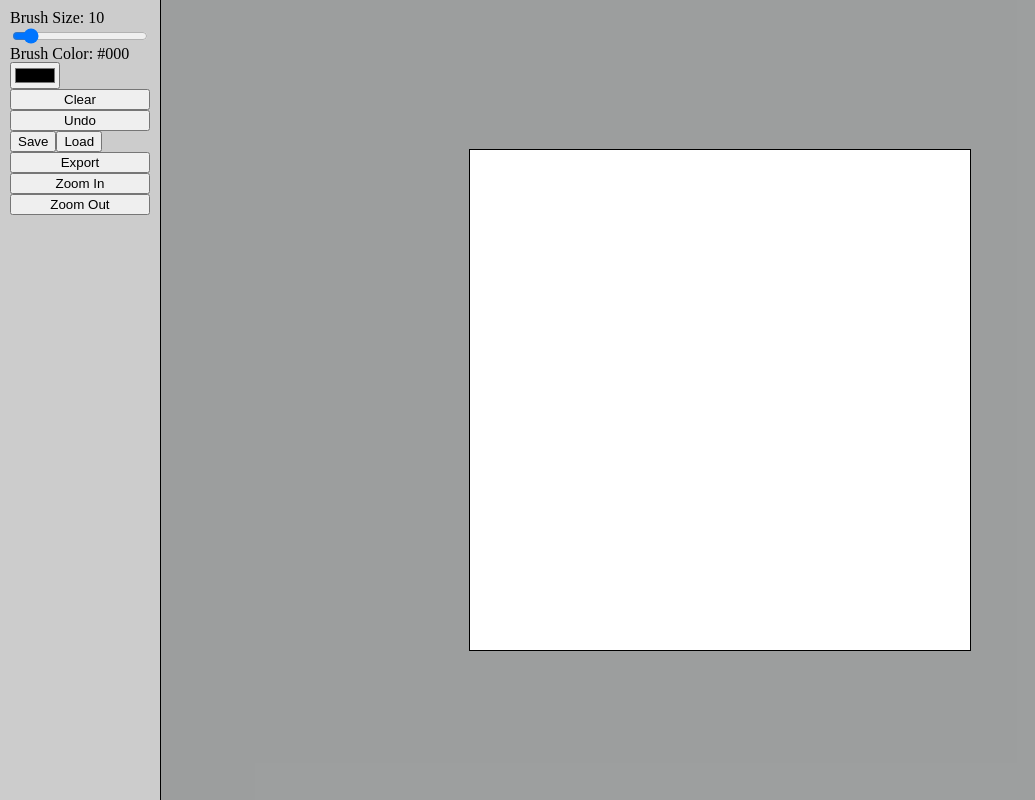
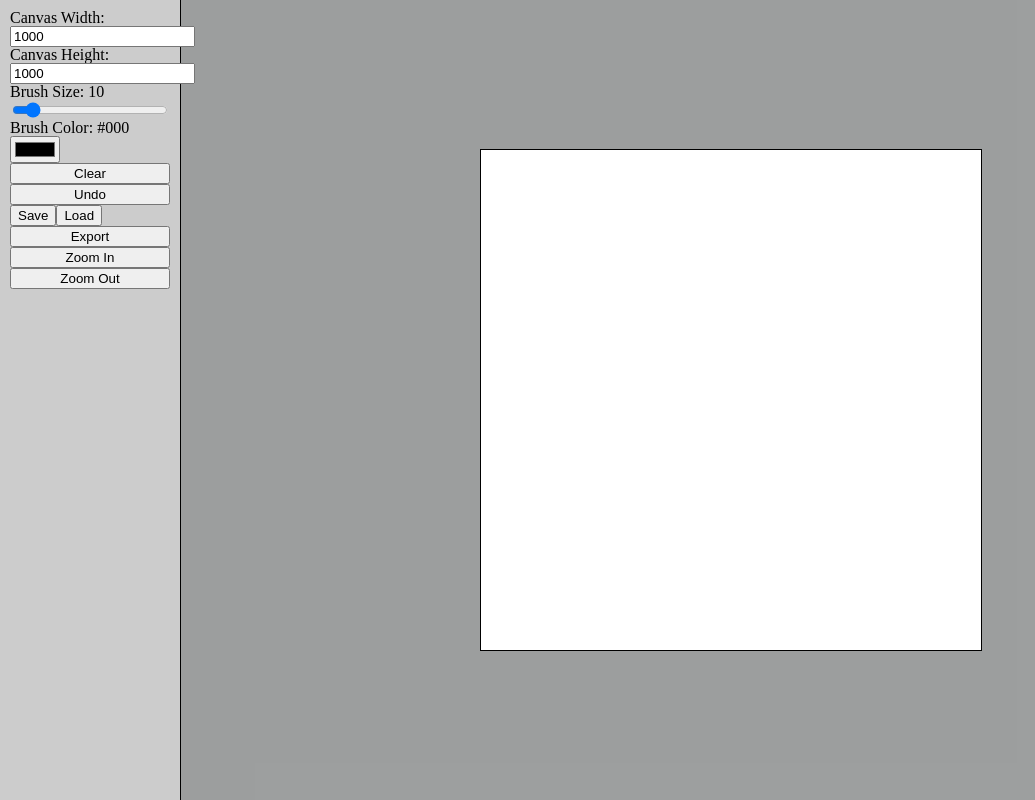
Before and after one commit to AtillaDev/Collaborative-Canvas, a React (Vite) app in the folder colaborative-canvas/: page / in a window 1280 px wide. Shown: the whole page, without its empty margins (0-1035 px from the left). Built offline with nearby package versions, Linux system fonts and the light colour scheme.

Commit message:
Add canvas resize functionality with dynamic input refactor; preserve drawing on resize not working yet

```diff
--- a/colaborative-canvas/src/App.css
+++ b/colaborative-canvas/src/App.css
@@ -65,8 +65,8 @@ canvas {
   /* transform: translateX(50% - width);
   transform: translateY(50%); */
   /* height: 100vh; */
-  width: 500px;
-  height: 500px;
+  /* width: 500px; */
+  /* height: 500px; */
   /* flex: 1; */
   /* width: calc(100vw - 180px); */
 }
--- a/colaborative-canvas/src/components/Canvas/Canvas.jsx
+++ b/colaborative-canvas/src/components/Canvas/Canvas.jsx
@@ -71,7 +71,6 @@ function Canvas() {
   //   };
   // }, []);
 
-  // FIXME The starting dot sometimes dosent connect with the rest of the brush stroke
   // Painting logic
   useEffect(() => {
     const canvas = canvasRef.current;
@@ -119,22 +118,6 @@ function Canvas() {
       e.preventDefault();
     }
 
-    // function draw(e) {
-    //   if (!paintingRef.current) return;
-
-    //   const [x, y] = getCanvasPosition(e);
-
-    //   ctxt.lineWidth = brushSizeRef.current;
-    //   ctxt.strokeStyle = brushColorRef.current;
-    //   ctxt.lineJoin = 'round';
-    //   ctxt.lineCap = 'round';
-
-    //   ctxt.lineTo(x, y);
-    //   ctxt.stroke();
-    //   ctxt.beginPath();
-    //   ctxt.moveTo(x, y);
-    // }
-
     // Draw using smooth lines
     function draw(e) {
       if (!paintingRef.current) return;
@@ -167,6 +150,22 @@ function Canvas() {
       ctxt.quadraticCurveTo(p1.x, p1.y, mid2.x, mid2.y);
       ctxt.stroke();
     }
+
+    // function draw(e) {
+    //   if (!paintingRef.current) return;
+
+    //   const [x, y] = getCanvasPosition(e);
+
+    //   ctxt.lineWidth = brushSizeRef.current;
+    //   ctxt.strokeStyle = brushColorRef.current;
+    //   ctxt.lineJoin = 'round';
+    //   ctxt.lineCap = 'round';
+
+    //   ctxt.lineTo(x, y);
+    //   ctxt.stroke();
+    //   ctxt.beginPath();
+    //   ctxt.moveTo(x, y);
+    // }
 
     workspace.addEventListener('wheel', handleWheel);
     canvas.addEventListener('mousedown', startPosition);
@@ -280,11 +279,34 @@ function Canvas() {
     });
   }, []);
 
-  // // Resumes the users last saved drawing on launch
-  // useEffect(() => {
-  // loadDrawing();
-  //   // eslint-disable-next-line react-hooks/exhaustive-deps
-  // }, []);
+  function resizeWidth(widthForResize) {
+    // if (widthForResize >= 10) {
+    setCanvasSize((prev) => {
+      if (widthForResize >= 10 && canvasSize.height >= 10) {
+        loadDrawing();
+      }
+      if (widthForResize) {
+        return { ...prev, width: widthForResize };
+      }
+    });
+    // }
+  }
+
+  function resizeHeight(heightForResize) {
+    setCanvasSize((prev) => {
+      if (heightForResize >= 10 && canvasSize.width >= 10) {
+        loadDrawing();
+      }
+      if (heightForResize) {
+        return { ...prev, height: heightForResize };
+      }
+    });
+  }
+
+  // Resumes the users last saved drawing on launch
+  useEffect(() => {
+    loadDrawing();
+  }, [loadDrawing]);
 
   return (
     <>
@@ -300,6 +322,9 @@ function Canvas() {
         onExport={exportAsImage} // Download data for current drawing
         onZoomIn={zoomIn}
         onZoomOut={zoomOut}
+        canvasSize={canvasSize}
+        onResizeWidth={resizeWidth}
+        onResizeHeight={resizeHeight}
       />
       <div
         className="workspace"
@@ -313,7 +338,11 @@ function Canvas() {
           id="canvas"
           aria-label="Drawing canvas" // Save to history on mouseup (final stroke)
           onMouseUp={saveToHistory}
-          style={{ scale: transform.scale }}
+          style={{
+            scale: transform.scale,
+            width: canvasSize.width / 2,
+            height: canvasSize.height / 2,
+          }}
           width={canvasSize.width}
           height={canvasSize.height}
           // width={500}
--- a/colaborative-canvas/src/components/Toolbar/Toolbar.jsx
+++ b/colaborative-canvas/src/components/Toolbar/Toolbar.jsx
@@ -1,4 +1,5 @@
 import PropTypes from 'prop-types';
+import { useCallback, useState } from 'react';
 
 function Toolbar({
   brushSize,
@@ -12,10 +13,109 @@ function Toolbar({
   onExport,
   onZoomIn,
   onZoomOut,
+  canvasSize,
+  onResizeWidth,
+  onResizeHeight,
 }) {
+  const [resizeWidthInput, setResizeWidthInput] = useState(canvasSize.width);
+  const [resizeHeightInput, setResizeHeightInput] = useState(canvasSize.height);
+
+  const handleEnter = useCallback((e, value, setValue) => {
+    // Allow: numbers (0-9), backspace, delete, arrow keys, enter, and one dot (.)
+    if (
+      !/[\d]/.test(e.key) && // Allow digits
+      ![
+        'Backspace',
+        'Delete',
+        'ArrowLeft',
+        'ArrowRight',
+        'ArrowUp',
+        'ArrowDown',
+        'Enter',
+      ].includes(e.key) &&
+      e.key !== '.' // Allow a single decimal point
+    ) {
+      e.preventDefault();
+    }
+
+    // Prevent multiple dots
+    if (e.key === '.' && e.target.value.includes('.')) {
+      e.preventDefault();
+    }
+
+    if (e.key === 'Enter' && value) {
+      // Clear zeros in frot of the number like 0100 = 100
+      e.target.value = value;
+      setValue(value);
+    }
+  }, []);
+
   return (
     <div className="toolbar" style={{ padding: '10px', background: '#ccc' }}>
-      {/* Brush size slider */}
+      {/* FIXME make input values refactor themselves after the user
+       presses enter rather then during he types. Example input is 10 100 after the user
+       presses enter it should then be changed to 10 000*/}
+      <div className="resize-width-wrapper">
+        <label htmlFor="resizeWidth">Canvas Width:</label>
+        <input
+          className="canvas-resize-input"
+          type="number"
+          id="resizeWidth"
+          value={resizeWidthInput}
+          onChange={(e) => {
+            const newValue = Math.abs(Number(e.target.value));
+            // Dont change value to 0 after second . is added
+            if (/^\d*\.?\d*$/.test(newValue)) {
+              if (!newValue) {
+                setResizeWidthInput(1);
+              } else if (newValue >= 10000) {
+                setResizeWidthInput(10000);
+              } else {
+                setResizeWidthInput(newValue);
+              }
+            }
+          }}
+          // On Unfocus
+          onBlur={(e) => {
+            onResizeWidth(resizeWidthInput);
+            e.target.value = canvasSize.width;
+          }}
+          onKeyDown={(e) => {
+            handleEnter(e, resizeWidthInput, onResizeWidth);
+          }}
+        />
+      </div>
+      <div className="resize-height-wrapper">
+        <label htmlFor="resizeHeight">Canvas Height:</label>
+        <input
+          className="canvas-resize-input"
+          type="number"
+          id="resizeHeight"
+          value={resizeHeightInput}
+          onChange={(e) => {
+            const newValue = Math.abs(Number(e.target.value));
+            // Dont change value to 0 after second . is added
+            if (/^\d*\.?\d*$/.test(newValue)) {
+              if (!newValue) {
+                setResizeHeightInput(1);
+              } else if (newValue >= 10000) {
+                setResizeHeightInput(10000);
+              } else {
+                setResizeHeightInput(newValue);
+              }
+            }
+          }}
+          // On Unfocus
+          onBlur={(e) => {
+            onResizeHeight(resizeHeightInput);
+            e.target.value = canvasSize.height;
+          }}
+          onKeyDown={(e) => {
+            handleEnter(e, resizeHeightInput, onResizeHeight);
+          }}
+        />
+      </div>
+
       <label htmlFor="brushSize" className="brush-size-slider-label">
         Brush Size: {brushSize}
       </label>
@@ -89,6 +189,10 @@ Toolbar.propTypes = {
   onExport: PropTypes.func.isRequired,
   onZoomIn: PropTypes.func.isRequired,
   onZoomOut: PropTypes.func.isRequired,
+
+  canvasSize: PropTypes.object.isRequired,
+  onResizeWidth: PropTypes.func.isRequired,
+  onResizeHeight: PropTypes.func.isRequired,
 };
 
 export default Toolbar;
```
